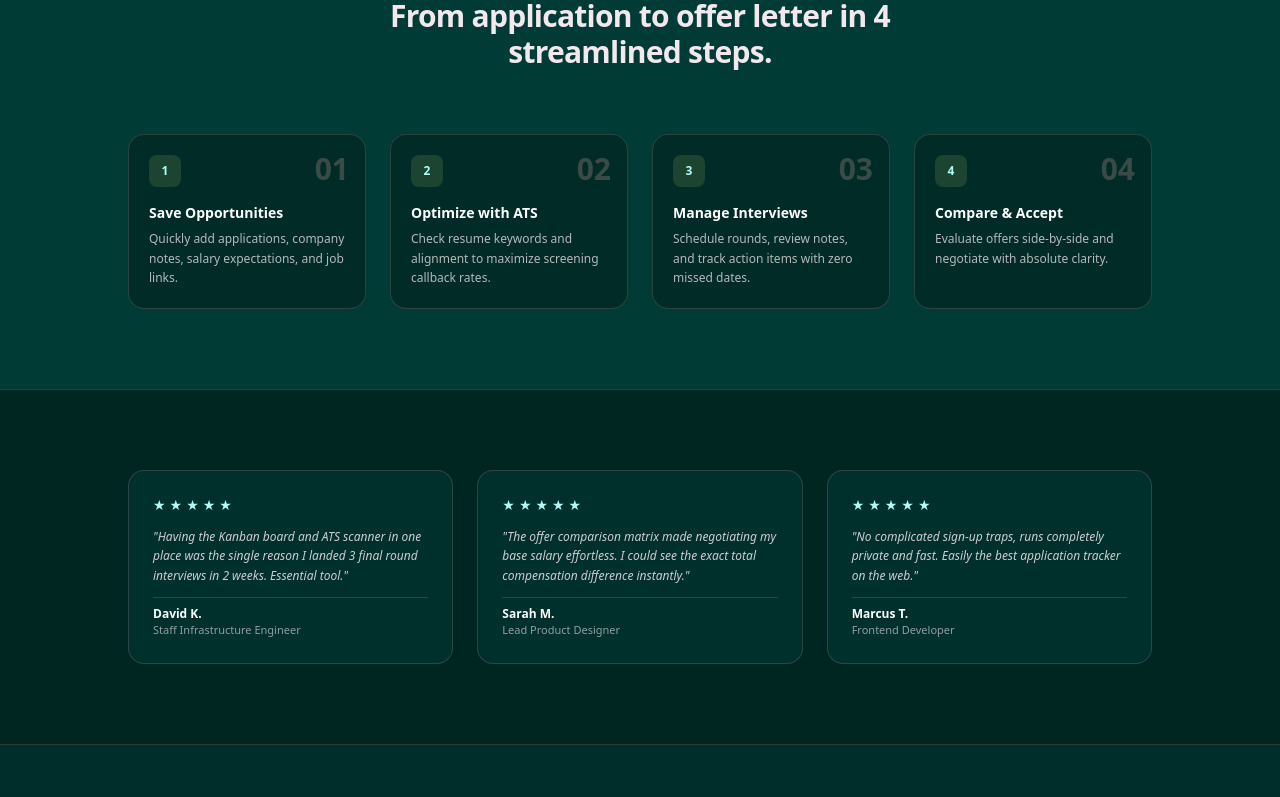
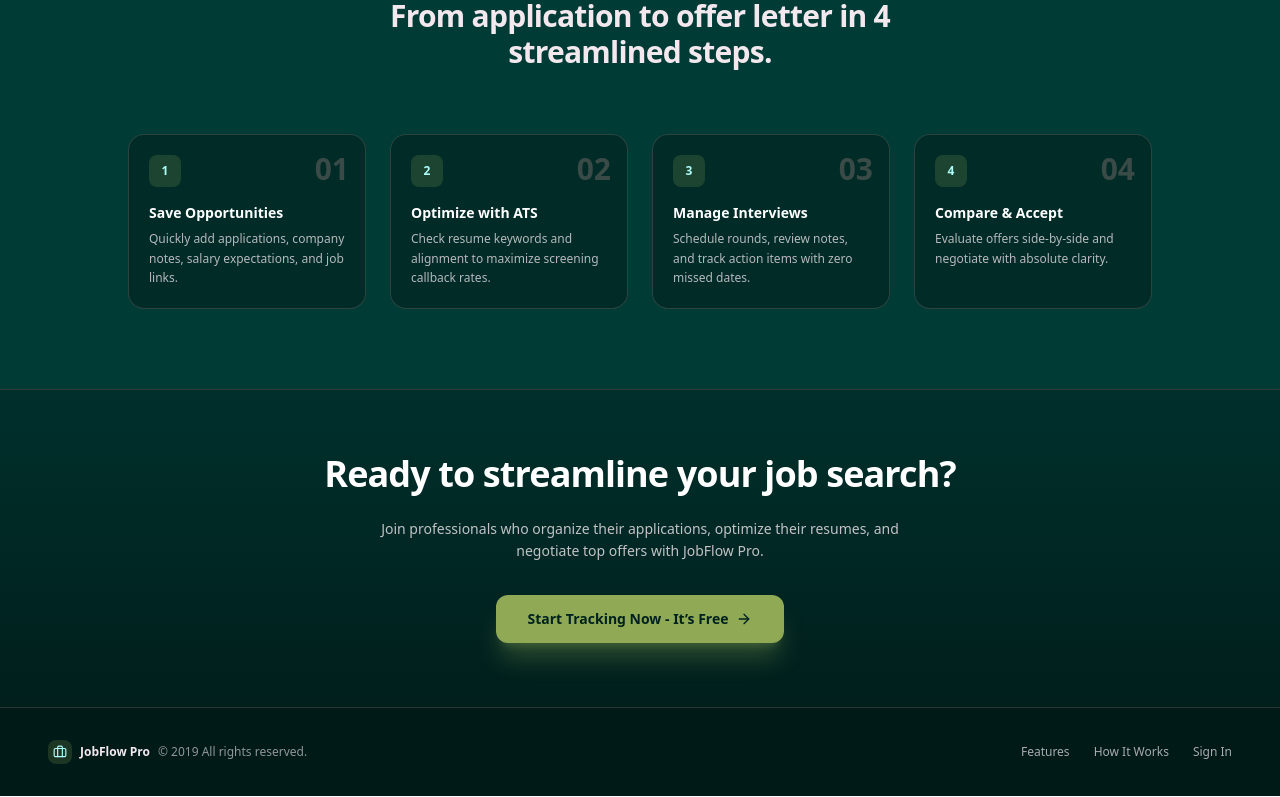
Before and after one commit to MrjjJunior/Jobs_Dashboard, a React (Vite) app: page / in a window 1280 px wide. Shown: the part 2000-2797 px from the top of the page. Built offline with nearby package versions, Linux system fonts and the light colour scheme.

Commit message:
chore: remove testimonials section from landing page

```diff
--- a/src/components/LandingPage.tsx
+++ b/src/components/LandingPage.tsx
@@ -503,58 +503,6 @@ export const LandingPage: React.FC<LandingPageProps> = ({
         </div>
       </section>
 
-      {/* Testimonials & Outcomes */}
-      <section id="outcomes" className="py-20 px-4 lg:px-12 bg-[#002622] border-t border-[#917C78]/30">
-        <div className="max-w-5xl mx-auto">
-          <div className="grid grid-cols-1 lg:grid-cols-3 gap-6">
-            <div className="p-6 rounded-2xl bg-[#00302c] border border-[#917C78]/30 space-y-3">
-              <div className="flex text-[#ADFCF9] gap-1 text-sm">
-                {'★★★★★'.split('').map((s, i) => (
-                  <span key={i}>{s}</span>
-                ))}
-              </div>
-              <p className="text-xs text-[#F3E8EE]/85 leading-relaxed italic">
-                "Having the Kanban board and ATS scanner in one place was the single reason I landed 3 final round interviews in 2 weeks. Essential tool."
-              </p>
-              <div className="pt-2 border-t border-[#917C78]/30">
-                <p className="text-xs font-bold text-white">David K.</p>
-                <p className="text-[11px] text-[#F3E8EE]/60">Staff Infrastructure Engineer</p>
-              </div>
-            </div>
-
-            <div className="p-6 rounded-2xl bg-[#00302c] border border-[#917C78]/30 space-y-3">
-              <div className="flex text-[#ADFCF9] gap-1 text-sm">
-                {'★★★★★'.split('').map((s, i) => (
-                  <span key={i}>{s}</span>
-                ))}
-              </div>
-              <p className="text-xs text-[#F3E8EE]/85 leading-relaxed italic">
-                "The offer comparison matrix made negotiating my base salary effortless. I could see the exact total compensation difference instantly."
-              </p>
-              <div className="pt-2 border-t border-[#917C78]/30">
-                <p className="text-xs font-bold text-white">Sarah M.</p>
-                <p className="text-[11px] text-[#F3E8EE]/60">Lead Product Designer</p>
-              </div>
-            </div>
-
-            <div className="p-6 rounded-2xl bg-[#00302c] border border-[#917C78]/30 space-y-3">
-              <div className="flex text-[#ADFCF9] gap-1 text-sm">
-                {'★★★★★'.split('').map((s, i) => (
-                  <span key={i}>{s}</span>
-                ))}
-              </div>
-              <p className="text-xs text-[#F3E8EE]/85 leading-relaxed italic">
-                "No complicated sign-up traps, runs completely private and fast. Easily the best application tracker on the web."
-              </p>
-              <div className="pt-2 border-t border-[#917C78]/30">
-                <p className="text-xs font-bold text-white">Marcus T.</p>
-                <p className="text-[11px] text-[#F3E8EE]/60">Frontend Developer</p>
-              </div>
-            </div>
-          </div>
-        </div>
-      </section>
-
       {/* Bottom CTA Banner */}
       <section className="py-16 px-4 lg:px-12 bg-gradient-to-b from-[#00302c] to-[#001f1c] border-t border-[#917C78]/30 text-center relative overflow-hidden">
         <div className="max-w-3xl mx-auto space-y-6 relative z-10">
```
